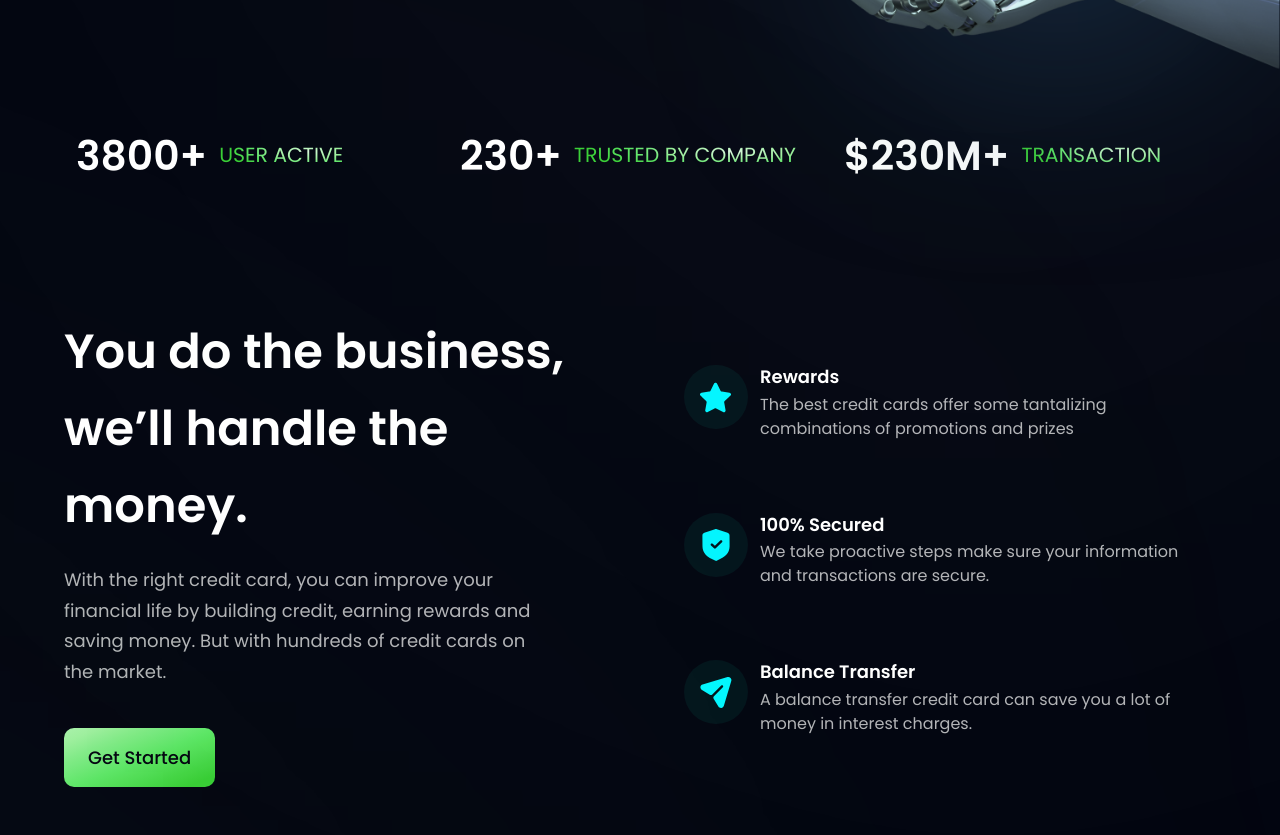
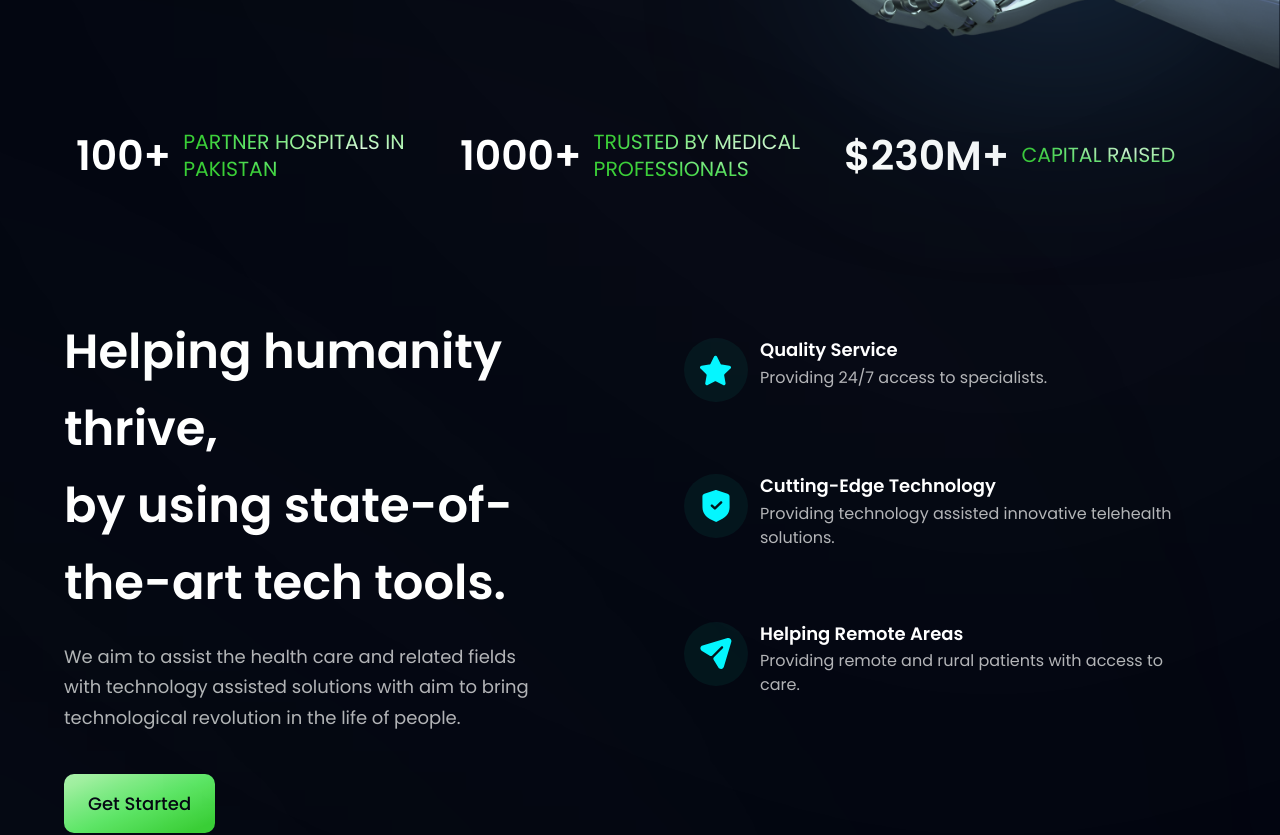
Before and after one commit to muhammad-mobeen/techotils-website-project, a React (Vite) app in the folder techotils-website/: page / in a window 1280 px wide. Shown: the part 620-1455 px from the top of the page. Built offline with nearby package versions, Linux system fonts and the light colour scheme.

Commit message:
customized

```diff
--- a/techotils-website/src/components/Billing.jsx
+++ b/techotils-website/src/components/Billing.jsx
@@ -14,8 +14,7 @@ const Billing = () => (
 
     <div className={layout.sectionInfo}>
       <h2 className={styles.heading2}>
-        Easily control your <br className="sm:block hidden" /> billing &
-        invoicing
+        1st Pakistani Startup <br className="sm:block hidden" /> in Telehealth Industry
       </h2>
       <p className={`${styles.paragraph} max-w-[470px] mt-5`}>
         Elit enim sed massa etiam. Mauris eu adipiscing ultrices ametodio
--- a/techotils-website/src/components/Business.jsx
+++ b/techotils-website/src/components/Business.jsx
@@ -22,13 +22,10 @@ const Business = () =>  (
   <section id="features" className={layout.section}>
     <div className={layout.sectionInfo}>
       <h2 className={styles.heading2}>
-        You do the business, <br className="sm:block hidden" /> we’ll handle
-        the money.
+        Helping humanity thrive, <br className="sm:block hidden" /> by using state-of-the-art tech tools.
       </h2>
       <p className={`${styles.paragraph} max-w-[470px] mt-5`}>
-        With the right credit card, you can improve your financial life by
-        building credit, earning rewards and saving money. But with hundreds
-        of credit cards on the market.
+      We aim to assist the health care and related fields with technology assisted solutions with aim to bring technological revolution in the life of people.
       </p>
 
       <Button styles={`mt-10`} />
--- a/techotils-website/src/components/CardDeal.jsx
+++ b/techotils-website/src/components/CardDeal.jsx
@@ -6,8 +6,7 @@ const CardDeal = () => (
   <section className={layout.section}>
     <div className={layout.sectionInfo}>
       <h2 className={styles.heading2}>
-        Find a better card deal <br className="sm:block hidden" /> in few easy
-        steps.
+        We are B2C <br className="sm:block hidden" /> & of cource B2B too!
       </h2>
       <p className={`${styles.paragraph} max-w-[470px] mt-5`}>
         Arcu tortor, purus in mattis at sed integer faucibus. Aliquet quis
--- a/techotils-website/src/components/Testimonials.jsx
+++ b/techotils-website/src/components/Testimonials.jsx
@@ -12,8 +12,7 @@ const Testimonials = () => (
       </h2>
       <div className="w-full md:mt-0 mt-6">
         <p className={`${styles.paragraph} text-left max-w-[450px]`}>
-          Everything you need to accept card payments and grow your business
-          anywhere on the planet.
+          Advancing the medical industry bit by bit.
         </p>
       </div>
     </div>
--- a/techotils-website/src/constants/index.js
+++ b/techotils-website/src/constants/index.js
@@ -23,23 +23,23 @@ export const features = [
   {
     id: "feature-1",
     icon: star,
-    title: "Rewards",
+    title: "Quality Service",
     content:
-      "The best credit cards offer some tantalizing combinations of promotions and prizes",
+      "Providing 24/7 access to specialists.",
   },
   {
     id: "feature-2",
     icon: shield,
-    title: "100% Secured",
+    title: "Cutting-Edge Technology",
     content:
-      "We take proactive steps make sure your information and transactions are secure.",
+      "Providing technology assisted innovative telehealth solutions.",
   },
   {
     id: "feature-3",
     icon: send,
-    title: "Balance Transfer",
+    title: "Helping Remote Areas",
     content:
-      "A balance transfer credit card can save you a lot of money in interest charges.",
+      "Providing remote and rural patients with access to care.",
   },
 ];
 
@@ -73,17 +73,17 @@ export const feedback = [
 export const stats = [
   {
     id: "stats-1",
-    title: "User Active",
-    value: "3800+",
+    title: "Partner Hospitals in Pakistan",
+    value: "100+",
   },
   {
     id: "stats-2",
-    title: "Trusted by Company",
-    value: "230+",
+    title: "Trusted by Medical Professionals",
+    value: "1000+",
   },
   {
     id: "stats-3",
-    title: "Transaction",
+    title: "Capital Raised",
     value: "$230M+",
   },
 ];
--- a/techotils-website/src/style.js
+++ b/techotils-website/src/style.js
@@ -20,7 +20,7 @@ const styles = {
     sectionReverse: `flex md:flex-row flex-col-reverse ${styles.paddingY}`,
 
     sectionImgReverse: `flex-1 flex ${styles.flexCenter} md:mr-10 mr-0 md:mt-0 mt-10 relative`,
-    sectionImg: `flex-1 flex ${styles.flexCenter} md:ml-10 ml-0 md:mt-0 mt-10 relative`,
+    sectionImg: `flex-1 flex md:ml-10 ml-0 md:mt-0 mt-10 relative`,
 
     sectionInfo: `flex-1 ${styles.flexStart} flex-col`,
   };
```
